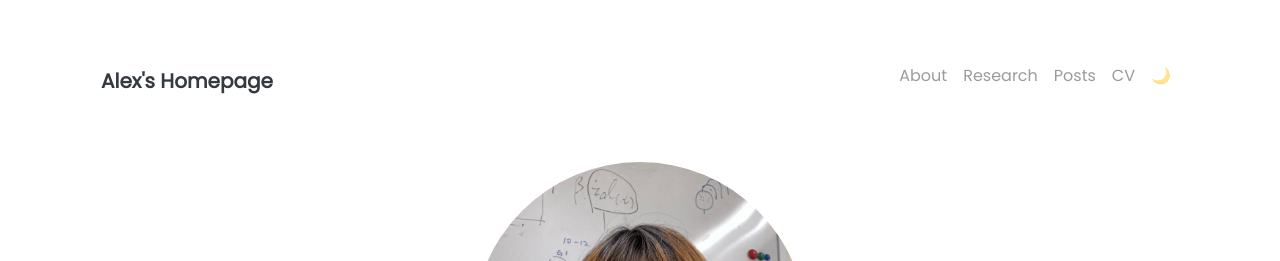
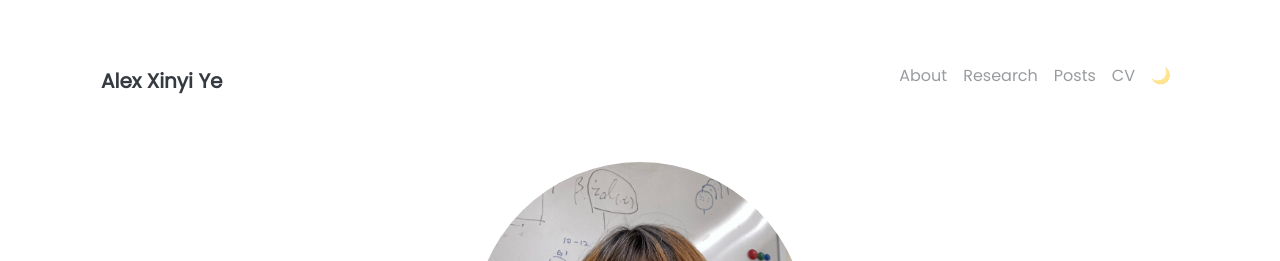
Before and after one commit to alexxyye/alexxyye.github.io, a Jekyll site: the page built from pages/index.md, in a window 1280 px wide. Shown: the top 261 px of the page. Built offline with Jekyll 4.4.1, drawn with Linux system fonts in a browser that asks for light colours; nearby versions of some CDN libraries.

Commit message:
change homepage title

```diff
--- a/_config.yml
+++ b/_config.yml
@@ -1,5 +1,5 @@
 ### Site Settings ###
-title               : Alex's Homepage
+title               : Alex Xinyi Ye
 description         : >-
                       I enjoy studying brain and mind.
 baseurl             : ""                     # Change to empty quotes if you are hosting your site at <your-username>.github.io directly
```
